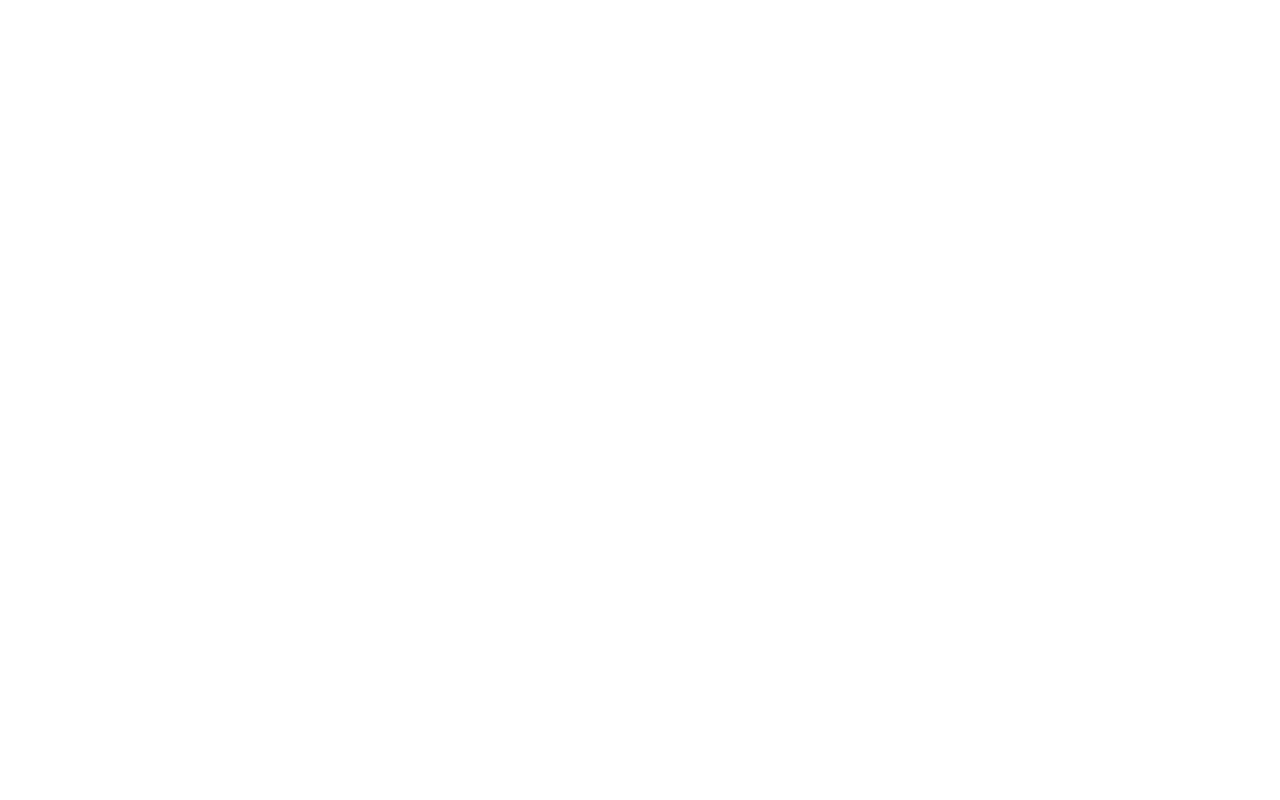
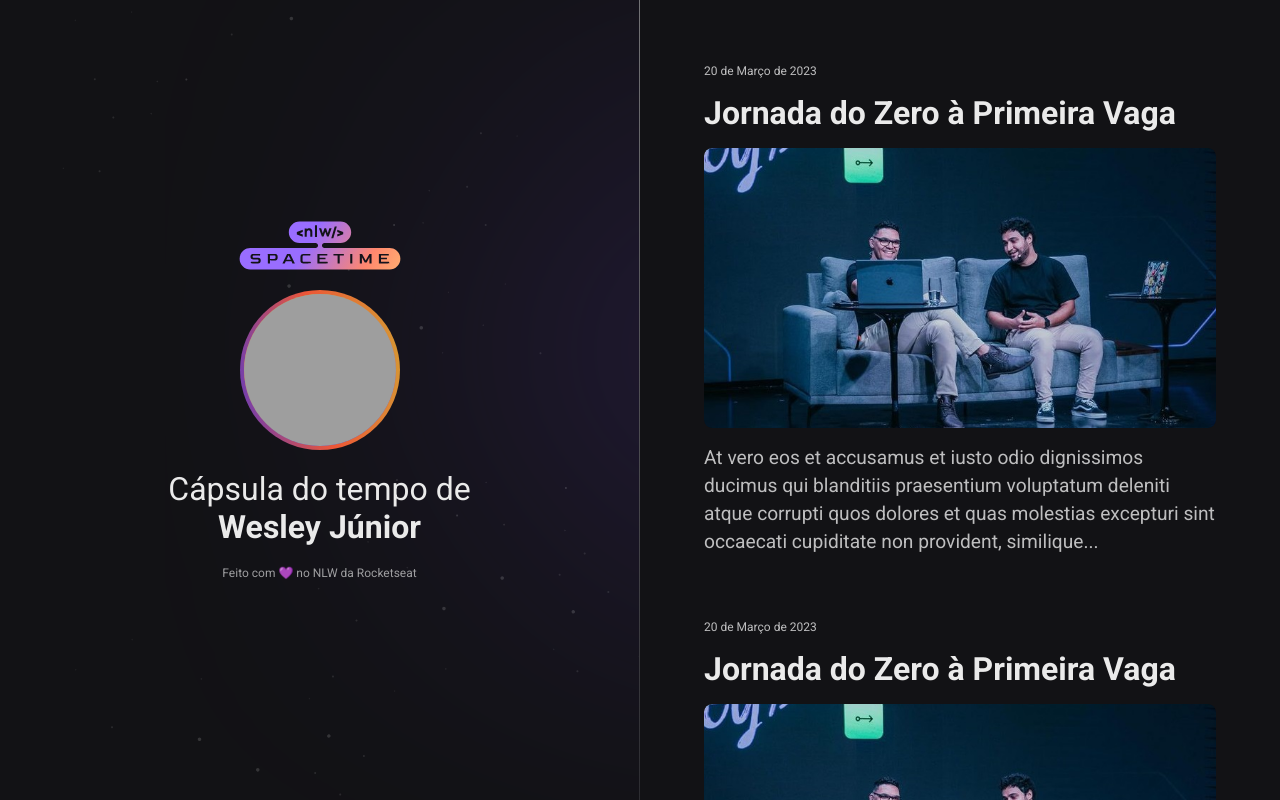
Before and after one commit to bw3sley/nlw-explorer-spacetime, a plain HTML site: page index.html in a window 1280 px wide. Drawn offline with Linux system fonts and the light colour scheme; grey boxes are pictures that could not be loaded.

Commit message:
:sparkles: feat: create project ui

```diff
--- a/global.css
+++ b/global.css
@@ -1,22 +1,161 @@
-*, *::before, *::after {
-    margin: 0;
-    padding: 0;
-
-    box-sizing: border-box;
-
-    -webkit-font-smoothing: antialiased;
-    -moz-osx-font-smoothing: grayscale;
+*, *::after, *::before {
+  margin: 0;
+  padding: 0;
+  box-sizing: border-box;
 }
 
 :root {
-    font-size: 62.5%;
+  font-size: 16px;
 }
 
-body, html {
-    width: 100%;
-    height: 100%;
+::-webkit-scrollbar {
+  width: 8px;
+}
+
+::-webkit-scrollbar-track {
+  background-color: #2c2c31;
+}
+
+::-webkit-scrollbar-thumb {
+  background-color: #9e9ea0;
+}
+
+@keyframes entering {
+  from {
+    opacity: 0;
+    transform: translateY(-200px);
+  }
+  to {
+    opacity: 1;
+    transform: translateY(0);
+  }
 }
 
 body {
-    font-size: 1.6rem;
+  background-color: #121215;
+  color: #eaeaea;
+
+  font-family: "Roboto", sans-serif;
+
+  display: grid;
+  grid-template-areas: "profile timeline";
+  grid-template-columns: 1fr 1fr;
+  grid-template-rows: 100vh;
 }
+
+nav {
+  padding: 64px;
+  grid-area: timeline;
+
+  overflow-y: scroll;
+  animation: entering 0.7s ease-in-out;
+}
+
+.memory {
+  display: flex;
+  flex-direction: column;
+  gap: 16px;
+
+  text-decoration: none;
+  margin-bottom: 64px;
+}
+
+.memory small {
+  color: #bebebf;
+  font-size: 0.75rem;
+}
+
+.memory h1 {
+  font-size: 2rem;
+  color: #eaeaea;
+}
+
+.memory img {
+  width: 100%;
+  height: 280px;
+  object-fit: cover;
+  border-radius: 8px;
+
+  transition: transform 0.3s ease-in-out;
+}
+
+.memory div {
+  width: 100%;
+  height: 280px;
+  overflow: hidden;
+  border-radius: 8px;
+}
+
+.memory:hover img {
+  transform: scale(1.1);
+}
+
+.memory p {
+  font-size: 1.2rem;
+  color: #bebebf;
+  line-height: 28px;
+}
+
+aside {
+  grid-area: profile;
+
+  display: flex;
+  flex-direction: column;
+  align-items: center;
+  justify-content: center;
+  gap: 20px;
+
+  border-right: 1px solid;
+  border-image: linear-gradient(#727275, #2c2c31) 1;
+
+  background-image: url("./assets/background.svg");
+  background-position: top right;
+  background-repeat: no-repeat;
+  background-size: auto 100%;
+}
+
+aside * {
+  animation: entering 0.7s ease-in-out;
+}
+
+aside img:nth-child(2) {
+  width: 160px;
+  height: 160px;
+  border-radius: 50%;
+
+  border: 4px solid transparent;
+  background: linear-gradient(#d39e33, #ed5636, #633bbc) padding-box,
+    linear-gradient(260deg, #d39e33, #ed5636, #633bbc) border-box;
+}
+
+aside p {
+  font-size: 2rem;
+  text-align: center;
+}
+
+aside span {
+  font-size: 0.75rem;
+  color: #9e9ea0;
+}
+
+@media (max-width: 768px) {
+  :root {
+    font-size: 14px;
+  }
+
+  body {
+    grid-template-columns: 1fr;
+    grid-template-rows: 0.2fr 0.8fr;
+    grid-template-areas: "profile" "timeline";
+  }
+
+  aside {
+    border-right: none;
+    padding: 32px 12px;
+  }
+
+  nav {
+    overflow-y: visible;
+    padding: 22px;
+  }
+}
--- a/index.html
+++ b/index.html
@@ -1,12 +1,93 @@
 <!DOCTYPE html>
-<html lang="en">
-<head>
-    <meta charset="UTF-8">
-    <meta http-equiv="X-UA-Compatible" content="IE=edge">
-    <meta name="viewport" content="width=device-width, initial-scale=1.0">
-    <title>Document</title>
-</head>
-<body>
+<html lang="pt-br">
+  <head>
+    <meta charset="UTF-8" />
 
-</body>
+    <link rel="preconnect" href="https://fonts.googleapis.com" />
+    <link rel="preconnect" href="https://fonts.gstatic.com" crossorigin />
+
+    <meta http-equiv="X-UA-Compatible" content="IE=edge" />
+    <meta name="viewport" content="width=device-width, initial-scale=1.0" />
+
+    <link href="https://fonts.googleapis.com/css2?family=Roboto:wght@400;700&display=swap" rel="stylesheet" />
+
+    <link rel="icon" href="assets/favicon.png" type="image/png" />
+
+    <link rel="stylesheet" href="./global.css" />
+
+    <title>NLW - Spacetime</title>
+  </head>
+  <body>
+    <aside>
+      <img src="./assets/logo.svg" alt="Logo NLW - Spacetime" />
+      <img src="https://github.com/bw3sley.png" alt="" />
+
+      <p>Cápsula do tempo de <br /><strong>Wesley Júnior</strong></p>
+      <span>Feito com 💜 no NLW da Rocketseat</span>
+    </aside>
+    <nav>
+      <a
+        href="https://www.youtube.com/watch?v=3nz5HkUJaVU"
+        target="_blank"
+        class="memory"
+      >
+        <small>20 de Março de 2023</small>
+        <h1>Jornada do Zero à Primeira Vaga</h1>
+        <div>
+          <img
+            src="/assets/jornada.png"
+            alt="Rodrigo e Mayk apresentando o evento Jornada do Zero à Primeira Vaga"
+          />
+        </div>
+        <p>
+          At vero eos et accusamus et iusto odio dignissimos ducimus qui
+          blanditiis praesentium voluptatum deleniti atque corrupti quos dolores
+          et quas molestias excepturi sint occaecati cupiditate non provident,
+          similique...
+        </p>
+      </a>
+
+      <a
+        href="https://www.youtube.com/watch?v=3nz5HkUJaVU"
+        target="_blank"
+        class="memory"
+      >
+        <small>20 de Março de 2023</small>
+        <h1>Jornada do Zero à Primeira Vaga</h1>
+        <div>
+          <img
+            src="/assets/jornada.png"
+            alt="Rodrigo e Mayk apresentando o evento Jornada do Zero à Primeira Vaga"
+          />
+        </div>
+        <p>
+          At vero eos et accusamus et iusto odio dignissimos ducimus qui
+          blanditiis praesentium voluptatum deleniti atque corrupti quos dolores
+          et quas molestias excepturi sint occaecati cupiditate non provident,
+          similique...
+        </p>
+      </a>
+
+      <a
+        href="https://www.youtube.com/watch?v=3nz5HkUJaVU"
+        target="_blank"
+        class="memory"
+      >
+        <small>20 de Março de 2023</small>
+        <h1>Jornada do Zero à Primeira Vaga</h1>
+        <div>
+          <img
+            src="/assets/jornada.png"
+            alt="Rodrigo e Mayk apresentando o evento Jornada do Zero à Primeira Vaga"
+          />
+        </div>
+        <p>
+          At vero eos et accusamus et iusto odio dignissimos ducimus qui
+          blanditiis praesentium voluptatum deleniti atque corrupti quos dolores
+          et quas molestias excepturi sint occaecati cupiditate non provident,
+          similique...
+        </p>
+      </a>
+    </nav>
+  </body>
 </html>
```
Also changed, not shown: assets/background.svg (added), assets/favicon.png (added), assets/jornada.png (added), assets/logo.svg (added).
